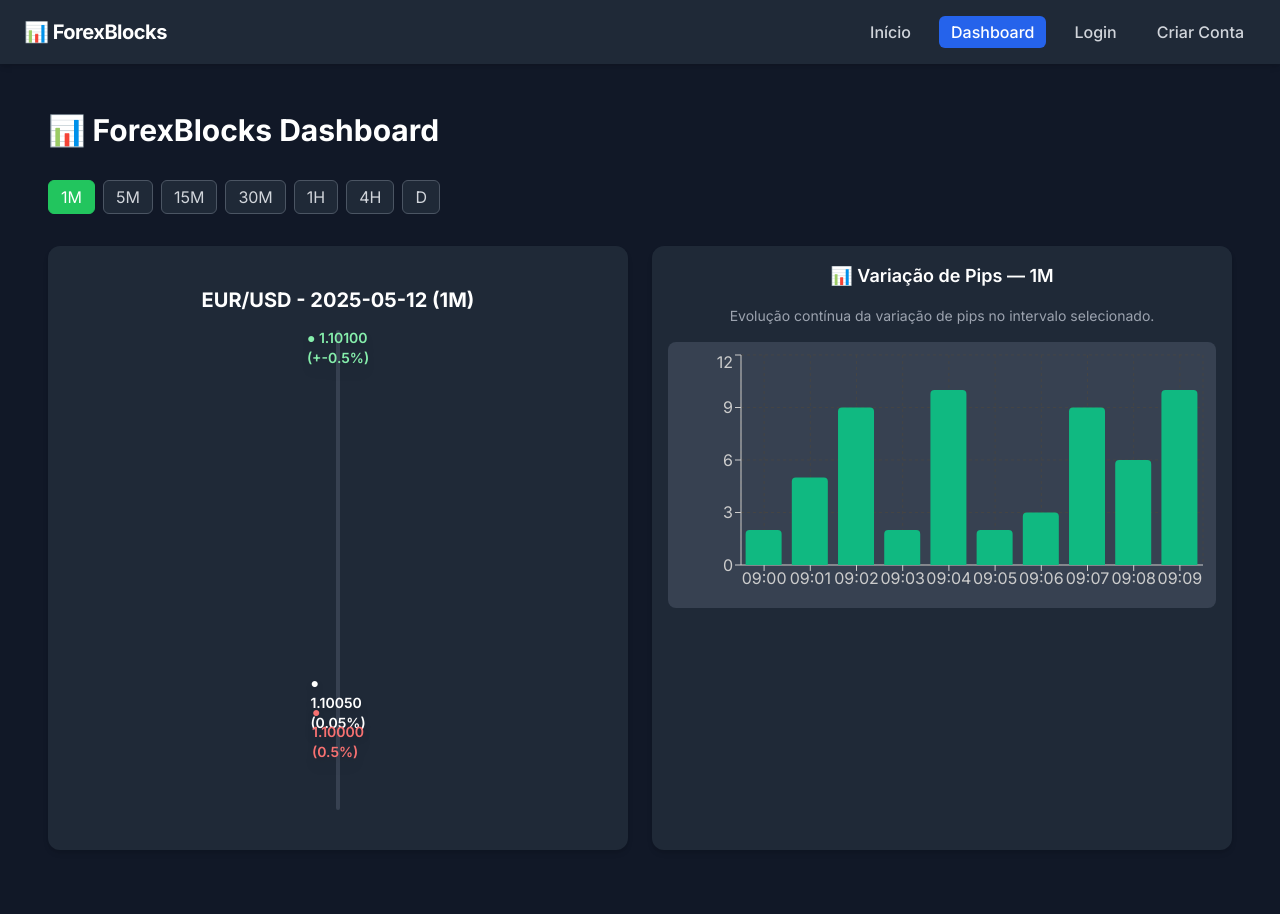
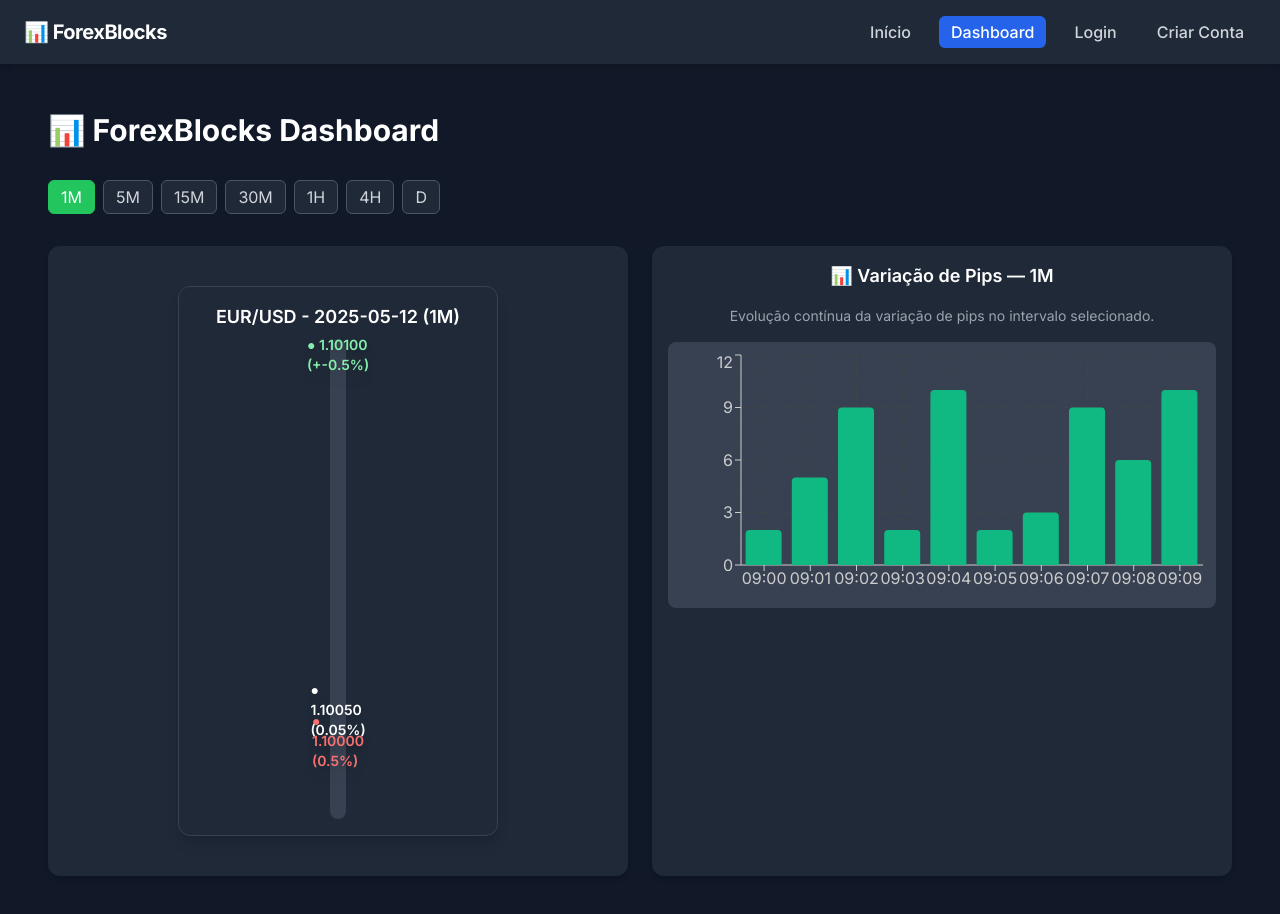
Before and after one commit to TulioBuarque/meusite-nextjs, a Next.js app: page /dashboard in a window 1280 px wide. Shown: the top 914 px of the page. Built offline with nearby package versions, Linux system fonts and the light colour scheme.

Commit message:
Update DailyRangeIndicator.tsx

```diff
--- a/src/components/kpis/DailyRangeIndicator.tsx
+++ b/src/components/kpis/DailyRangeIndicator.tsx
@@ -31,16 +31,16 @@ export function DailyRangeIndicator() {
   const labelStyle = "absolute left-1/2 -translate-x-1/2 text-sm font-semibold drop-shadow-lg"
 
   return (
-    <div className="flex flex-col items-center my-6 w-full">
-      <h3 className="text-xl font-bold mb-4">{asset} - {date} ({timeframe})</h3>
-      <div className="relative bg-gray-700 w-1 rounded" style={{ height: '60vh', maxHeight: '80vh' }}>
-        <div className={`${labelStyle} text-green-300`} style={{ bottom: `${posMax}%`, marginBottom: '10px' }}>
+    <div className="flex flex-col items-center my-6 w-full max-w-xs mx-auto bg-gray-800 rounded-xl shadow-lg p-4 border border-gray-700">
+      <h3 className="text-lg font-semibold mb-2 text-center">{asset} - {date} ({timeframe})</h3>
+      <div className="relative bg-gray-700 w-4 rounded-full transition-all duration-500" style={{ height: '60vh', maxHeight: '80vh' }}>
+        <div className={`${labelStyle} text-green-300`} style={{ bottom: `${posMax}%`, marginBottom: '12px' }}>
           ● {max.toFixed(5)} (+{changeFromMax}%)
         </div>
-        <div className={`${labelStyle} text-white`} style={{ bottom: `${posCurrent}%`, marginBottom: '10px' }}>
+        <div className={`${labelStyle} text-white`} style={{ bottom: `${posCurrent}%`, marginBottom: '12px' }}>
           ● {current.toFixed(5)} ({changeFromOpen}%)
         </div>
-        <div className={`${labelStyle} text-red-400`} style={{ bottom: `${posMin}%`, marginTop: '10px' }}>
+        <div className={`${labelStyle} text-red-400`} style={{ bottom: `${posMin}%`, marginTop: '12px' }}>
           ● {min.toFixed(5)} ({changeFromMin}%)
         </div>
       </div>
```
